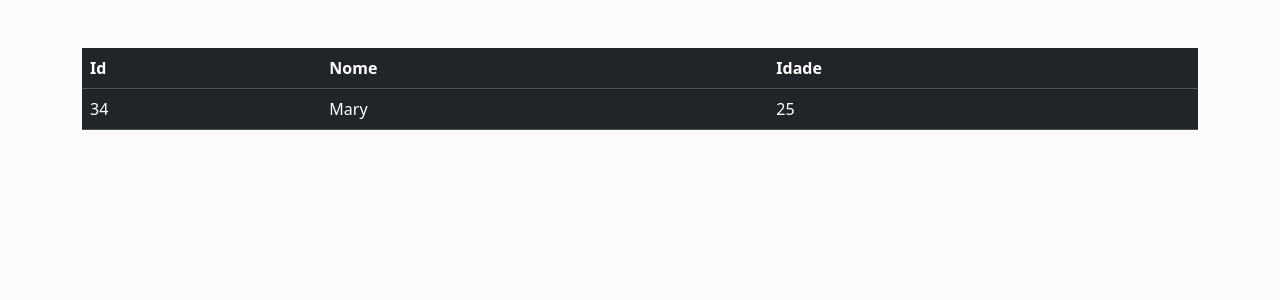
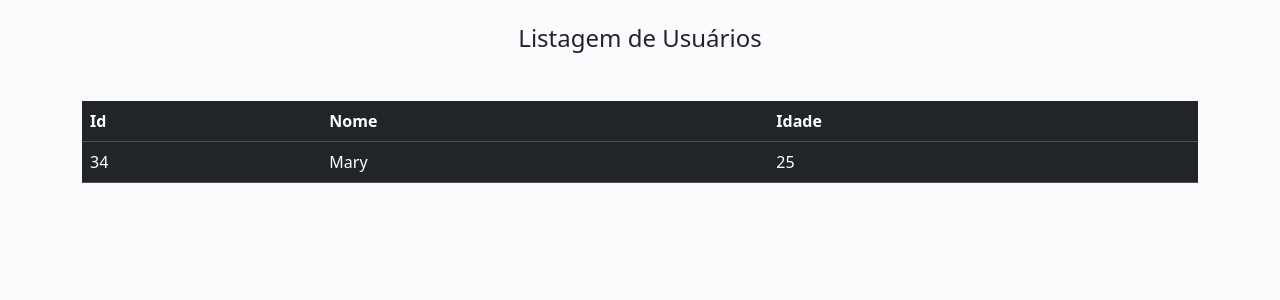
Before and after one commit to Naiarapacheco/Cadastro-django, a Django app: template cad_usuarios/templates/usuarios/usuarios.html in a window 1280 px wide. Shown: the part 50-350 px from the top of the page. Run offline with Django 5.2, Linux system fonts and the light colour scheme; the template is opened without the code that fills it: values named after a table or form of the project are taken from there, others are empty; data comes from the database, SQL or seed files in the repository.

Commit message:
Update usuarios.html

```diff
--- a/cad_usuarios/templates/usuarios/usuarios.html
+++ b/cad_usuarios/templates/usuarios/usuarios.html
@@ -1,6 +1,8 @@
 {% extends 'usuarios/home.html' %}
 
 {% block content %}
+
+<h1 style="text-align: center;font-size: 24px; margin-top: 1.5rem;">Listagem de Usuários</h1>
 
 <div class="container mt-5">
     <table class="table table-dark mt-5">
```
